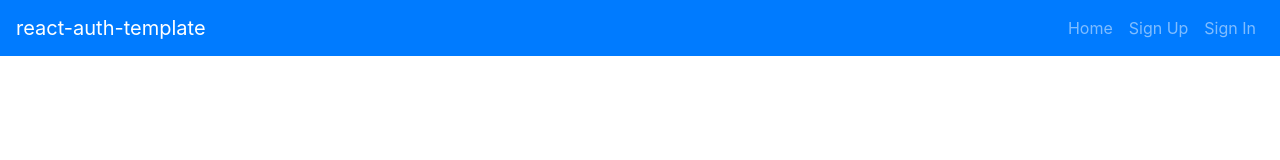
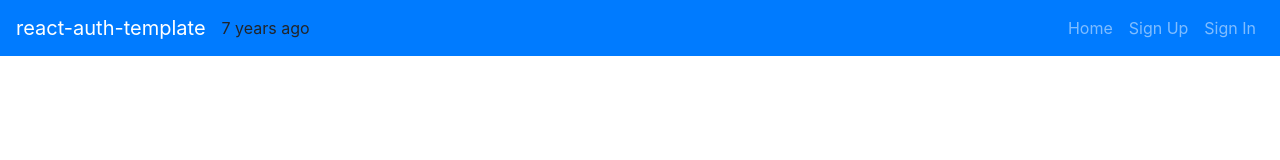
Before and after one commit to aqbased/QuitCigs, a React app: page / in a window 1280 px wide. Shown: the top 160 px of the page. Built offline with nearby package versions, Linux system fonts and the light colour scheme.

Commit message:
Install react-timeago / Test it deployed
https://www.npmjs.com/package/react-timeago
I added a package called react-timeago, and I'm deploying this to make
sure the deployed version works with this package.

```diff
--- a/package.json
+++ b/package.json
@@ -19,6 +19,7 @@
     "react-bootstrap": "^1.0.0-beta.5",
     "react-dom": "^16.4.2",
     "react-router-dom": "^4.3.1",
+    "react-timeago": "^5.2.0",
     "resolve": "1.6.0",
     "url-loader": "0.6.2",
     "uuid": "^7.0.3"
--- a/src/components/Header/Header.js
+++ b/src/components/Header/Header.js
@@ -1,6 +1,7 @@
 import React, { Fragment } from 'react'
 import Nav from 'react-bootstrap/Nav'
 import Navbar from 'react-bootstrap/Navbar'
+import TimeAgo from 'react-timeago'
 
 const authenticatedOptions = (
   <Fragment>
@@ -27,6 +28,7 @@ const Header = ({ user }) => (
     <Navbar.Brand href="#">
       react-auth-template
     </Navbar.Brand>
+    <TimeAgo date="Aug 29, 2014" />
     <Navbar.Toggle aria-controls="basic-navbar-nav" />
     <Navbar.Collapse id="basic-navbar-nav">
       <Nav className="ml-auto">
```
Also changed, not shown: 1 other file (tests, documents, lock files or other folders).
